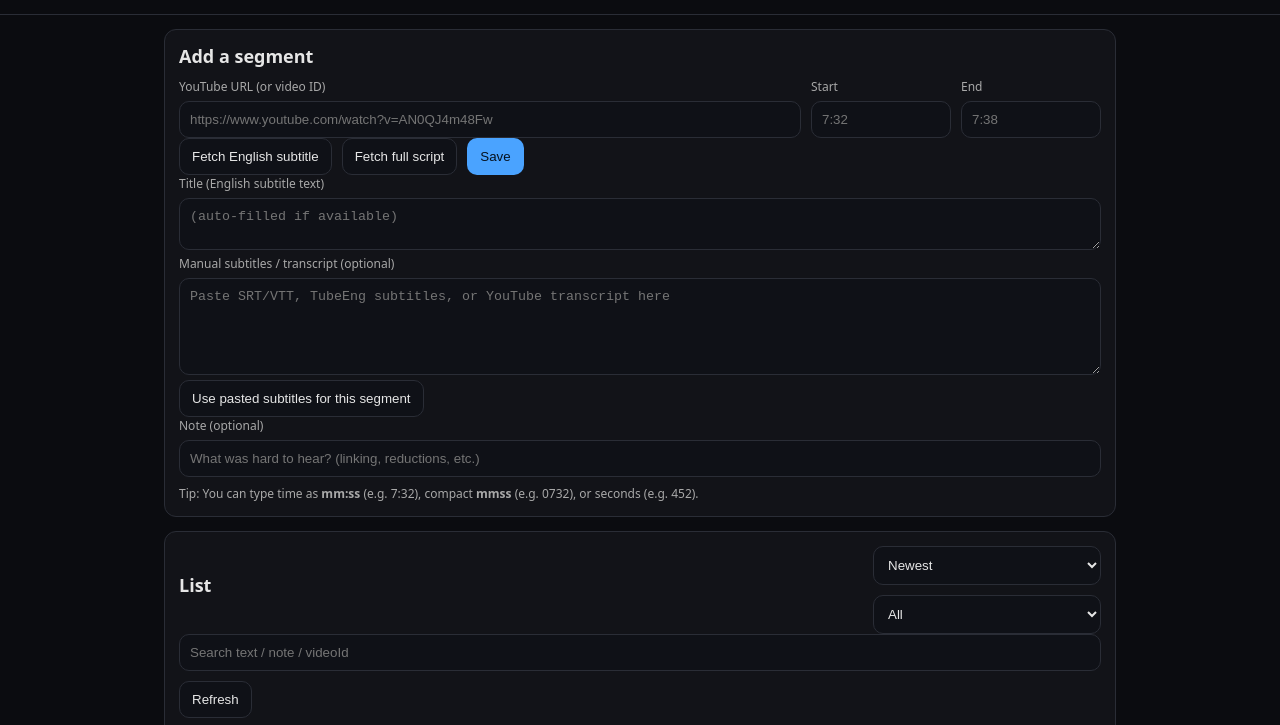
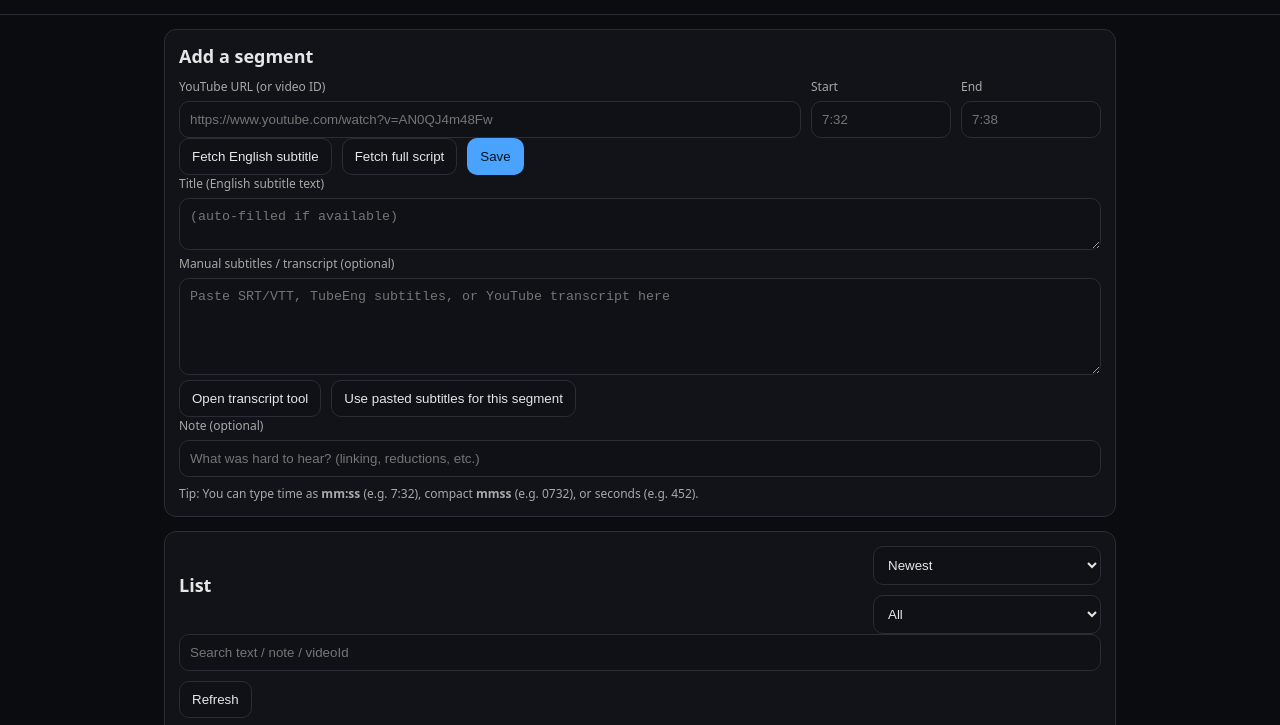
Before and after one commit to kbsoon446-dev/sentence-bank-server, a website: page public/index.html in a window 1280 px wide. Shown: the part 70-795 px from the top of the page. Drawn offline with Linux system fonts and the light colour scheme; no server answers.

Commit message:
Add transcript extractor button

```diff
--- a/public/index.html
+++ b/public/index.html
@@ -53,6 +53,7 @@
       </label>
 
       <div class="row">
+        <button id="btnOpenTranscriptTool" class="btn">Open transcript tool</button>
         <button id="btnManualFill" class="btn">Use pasted subtitles for this segment</button>
       </div>
 
```
